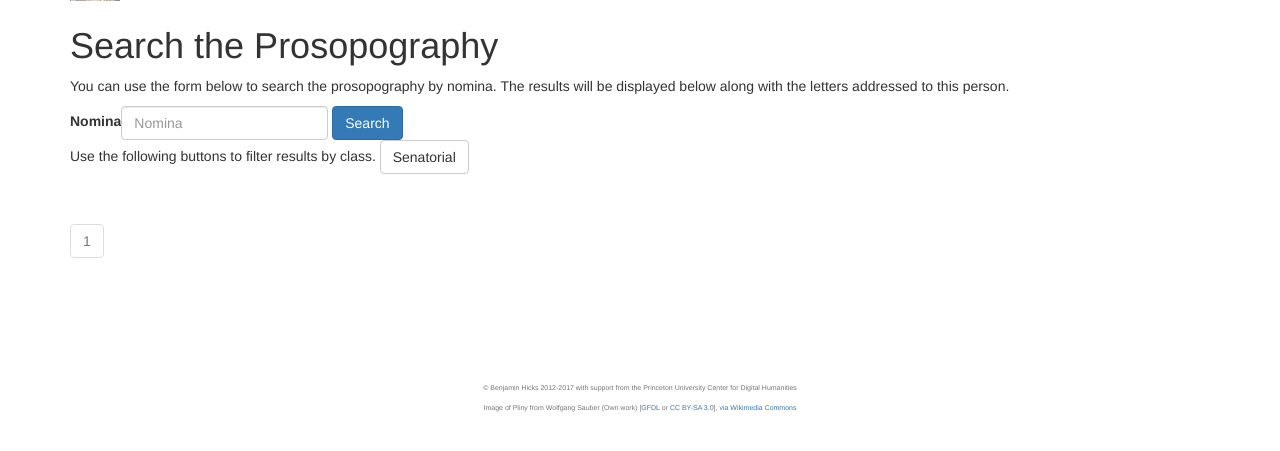
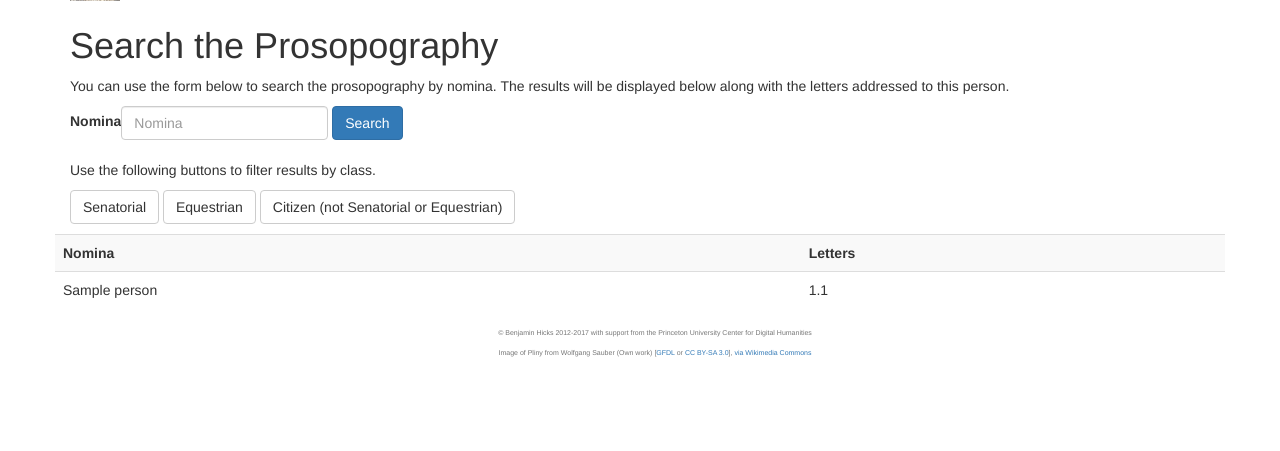
Before and after one commit to meg-codes/PlinyProject, a Django app: page /people/ in a window 1280 px wide. Shown: the part 64-515 px from the top of the page. Run offline with Django 3.2, Linux system fonts and the light colour scheme; tables that the repository leaves empty hold one stand-in row (values such as "Sample post"); some libraries are stand-ins or nearby versions.

Commit message:
Add working person list with filters

```diff
--- a/prosopography/models.py
+++ b/prosopography/models.py
@@ -15,20 +15,22 @@ class SocialField(models.CharField):
     """
     description = 'Field for modeling Roman social class identifications'
 
+    DEFINITE = 'Y'
+    MAYBE = 'M'
+    NOT = 'N'
+    UNKNOWN = 'U'
+    CLASS_POSSIBILITIES = (
+        (DEFINITE, 'Yes'),
+        (MAYBE, 'Maybe'),
+        (NOT, 'No'),
+        (UNKNOWN, 'Unknown')
+    )
+
     def __init__(self, *args, **kwargs):
-        DEFINITE = 'Y'
-        MAYBE = 'M'
-        NOT = 'N'
-        UNKNOWN = 'U'
-        CLASS_POSSIBILITIES = (
-            (DEFINITE, 'Yes'),
-            (MAYBE, 'Maybe'),
-            (NOT, 'No'),
-            (UNKNOWN, 'Unknown')
-        )
+
         kwargs['max_length'] = 1
-        kwargs['choices'] = CLASS_POSSIBILITIES
-        kwargs['default'] = NOT
+        kwargs['choices'] = self.CLASS_POSSIBILITIES
+        kwargs['default'] = self.NOT
         kwargs['blank'] = True
         kwargs['db_index'] = True
         super(SocialField, self).__init__(*args, **kwargs)
--- a/prosopography/templates/prosopography/person_list.html
+++ b/prosopography/templates/prosopography/person_list.html
@@ -7,6 +7,20 @@
 <link rel='stylesheet' href='https://code.jquery.com/ui/1.12.1/themes/base/jquery-ui.css' />
 
 <script>
+
+  function getQueryString() {
+    var filters = [], keyValuePair;
+    var query = document.URL.split('?')[1];
+    if (query != undefined) {
+      query = query.split('&');
+      for (var i in query) {
+        keyValuePair = query[i].split('=');
+          filters[keyValuePair[0]] = keyValuePair[1];
+      }
+    }
+    return filters
+  }
+
   $(document).ready(function () {
       $("#id_nomina").autocomplete({
         source: function (request, response) {
@@ -17,12 +31,28 @@
         }
       });
 
-      $('#sen-filter').click( function() {
-          var address = $(location).attr('href');
-      });
+      var filters = getQueryString();
+      for (var k in filters) {
+        $('#'+k).addClass('active').attr('aria-presssed', 'true');
+      }
 
+      $('#filter-panel button').click(
+        function() {
+            var filters = getQueryString();
+            var query = '?';
+            if ($(this).attr('id') in filters) {
+              delete filters[$(this).attr('id')];
+            }
+            else {
+              filters[$(this).attr('id')] = 'y';
+            }
+            for (var k in filters) {
+                query += (k+'='+filters[k]+'&');
+            }
+            $(location).attr('href', document.URL.split('?')[0] + query.substring(0, query.length - 1));
+        });
+  });
 
-  });
 </script>
 {% endblock %}
 
@@ -38,14 +68,22 @@ will be displayed below along with the letters addressed to this person.</p>
   <button type="submit" class="btn btn-primary">
     Search
   </button>
-</form>
+
+<p style='padding-top: 20px;'>
+  Use the following buttons to filter results by class.
+</p>
+<div id='filter-panel'>
 <p>
-  Use the following buttons to filter results by class.
-<button class='btn btn-default' id='sen-filter'>Senatorial</button>
+<button class='btn btn-default' id='senatorial' type='button'>Senatorial</button>
+<button class='btn btn-default' id='equestrian' type='button'>Equestrian</button>
+<button class='btn btn-default' id='citizen' type='button'>Citizen (not Senatorial or Equestrian)</button>
 </p>
 </div>
+{% if page_obj.paginator.count > 1 %}
+<h4>Found {{ page_obj.paginator.count }} people</h4>
+{% endif %}
 </div>
-<br />
+
 {% if object_list %}
 <table class='table table-striped'>
   <tr>
@@ -61,15 +99,18 @@ will be displayed below along with the letters addressed to this person.</p>
 </table>
 
 {% endif %}
+{% if is_paginated %}
 <ul class='pagination'>
   {% for number in page_obj.paginator.page_range %}
     {% if page_obj.number == number %}
     <li class='disabled'><a href='#'>{{ page_obj.number }}</a></li>
     {% else %}
-    <li><a href='?page={{number}}{{ saved_query | urlencode }}'>{{ number }}</a></li>
+    <li><a href='?page={{number}}{{saved_query}}'>{{ number }}</a></li>
     {% endif %}
   {% endfor %}
+
 </ul>
+{% endif %}
 
 
 
--- a/prosopography/views.py
+++ b/prosopography/views.py
@@ -1,3 +1,6 @@
+from functools import reduce
+from operator import ior
+
 from django.views.generic import ListView
 from django.http.response import JsonResponse
 from django import forms
@@ -16,11 +19,12 @@ def person_autocomplete(request):
 
 
 class SearchForm(forms.Form):
-    nomina = forms.CharField(max_length=255)
+    nomina = forms.CharField(max_length=255, required=False)
 
     def __init__(self, *args, **kwargs):
         super(SearchForm, self).__init__(*args, **kwargs)
         self.fields['nomina'].widget.attrs.update({'class': 'typeahead'})
+
 
 class PersonListView(ListView):
     """View to display results of a search for all
@@ -30,20 +34,34 @@ class PersonListView(ListView):
 
     def get_context_data(self, **kwargs):
         context = super(PersonListView, self).get_context_data(**kwargs)
-        if not self.request.GET.get('nomina', None):
-            context['object_list'] = None
         context['form'] = SearchForm()
         params = []
         for query in self.request.GET:
             if query != 'page':
                 params.append('%s=%s' % (query, self.request.GET[query]))
-        context['saved_query'] = "&".join(params)
+        context['saved_query'] = "&" + '&'.join(params)
+        print(context)
         return context
 
     def get_queryset(self):
-        nomina = self.request.GET.get('nomina', None)
-        if not nomina:
-            return Person.objects.none()
 
         people = super(PersonListView, self).get_queryset()
-        return people.filter(nomina__icontains=nomina)
+        filters = self.request.GET
+        nomina = filters.get('nomina', '')
+        filter_list = []
+        if filters.get('senatorial'):
+            filter_list.append(people.filter(senatorial='Y'))
+        if filters.get('equestrian'):
+            filter_list.append(people.filter(equestrian='Y'))
+        if filters.get('citizen'):
+            filter_list.append(people.filter(
+                    equestrian__in=['N', 'U'],
+                    senatorial__in=['N', 'U'],
+                    citizen='Y'
+                )
+            )
+        filter_list = list(filter(None, filter_list))
+        if filter_list:
+            people = reduce(ior, filter_list)
+
+        return people.filter(nomina__icontains=nomina).order_by('nomina')
```
